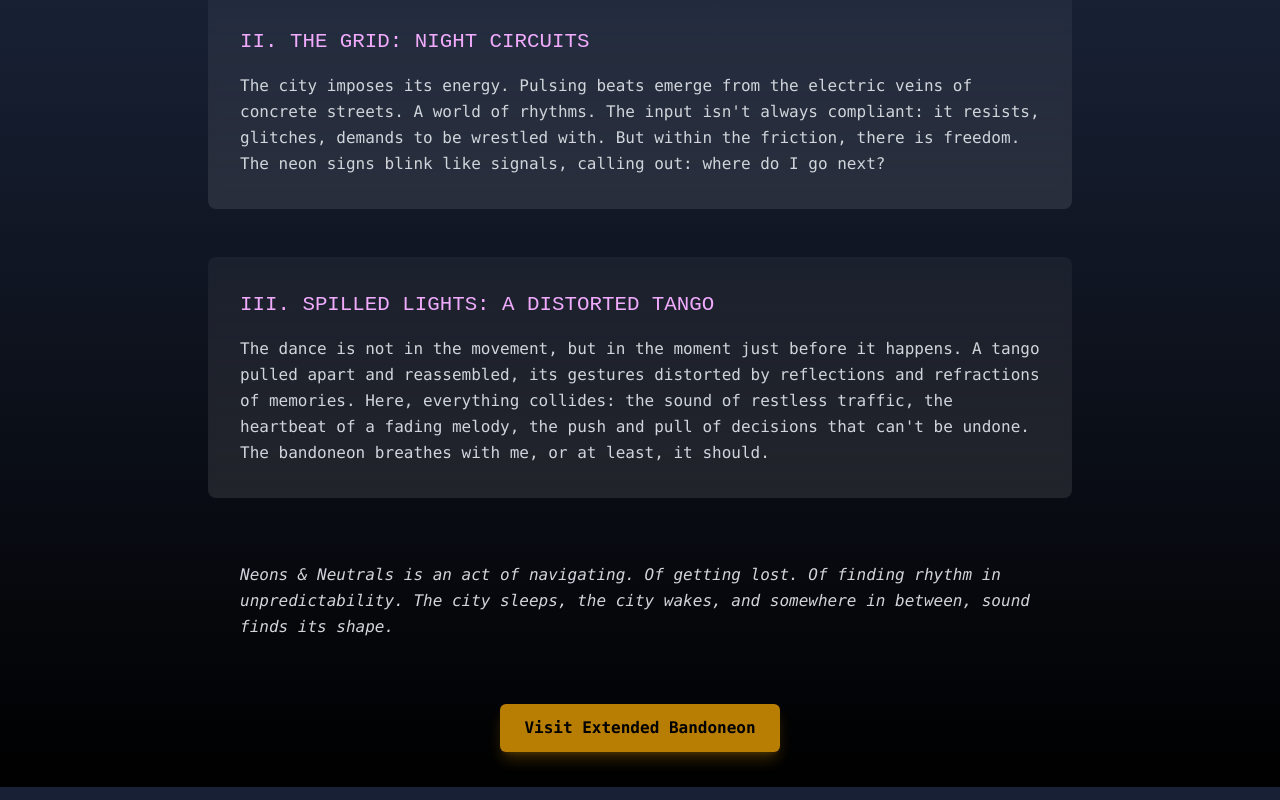
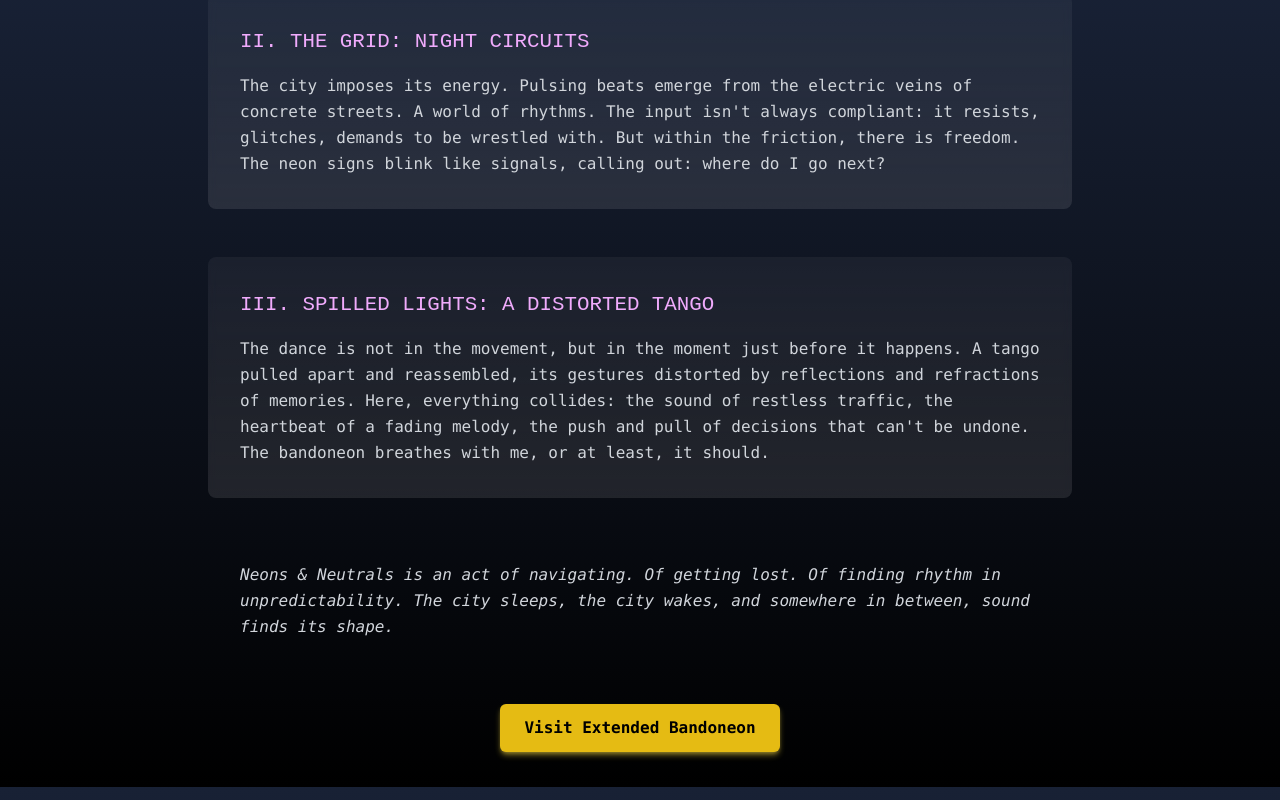
Before and after one commit to manuK1777/extended-bandoneon, a Next.js app: page /programme in a window 1280 px wide. Shown: the part 813-1613 px from the top of the page. Built offline with nearby package versions, Linux system fonts and the light colour scheme.

Commit message:
Fix twinkle animation style

```diff
--- a/app/programme/page.tsx
+++ b/app/programme/page.tsx
@@ -105,7 +105,7 @@ export default function ProgrammePage() {
           href="https://extendedbandoneon.com"
           target="_blank"
           rel="noopener noreferrer"
-          className="px-6 py-3 bg-yellow-600 hover:bg-yellow-500 text-black font-semibold rounded-md transition-colors duration-200 animate-pulse hover:animate-none shadow-lg shadow-yellow-600/30 hover:shadow-yellow-500/50"
+          className="px-6 py-3 bg-yellow-400 hover:bg-yellow-300 text-black font-semibold rounded-md transition-all duration-300 animate-[pulse_2s_ease-in-out_infinite] hover:animate-none shadow-md hover:shadow-lg shadow-yellow-300/50"
         >
           {content.button}
         </a>
```
